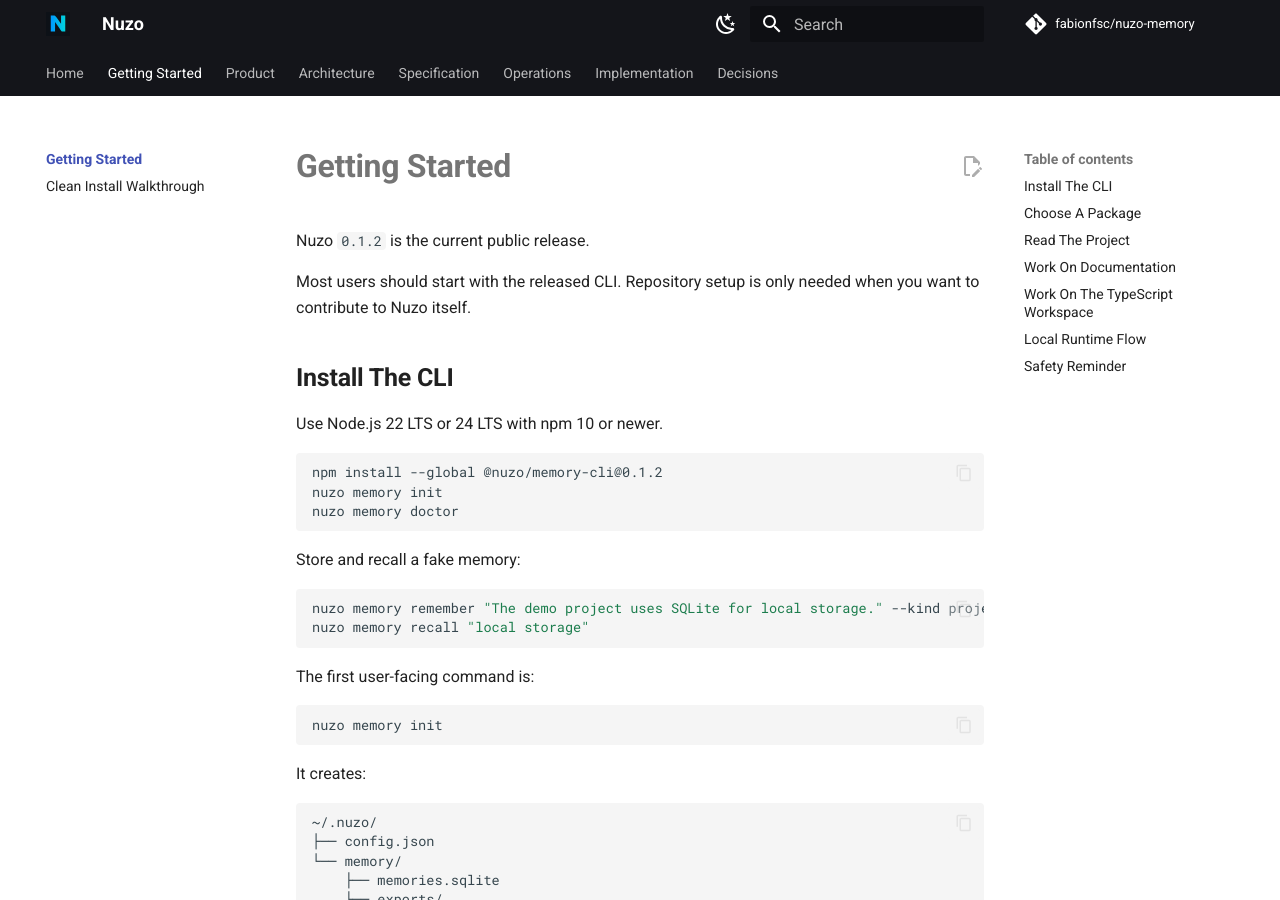
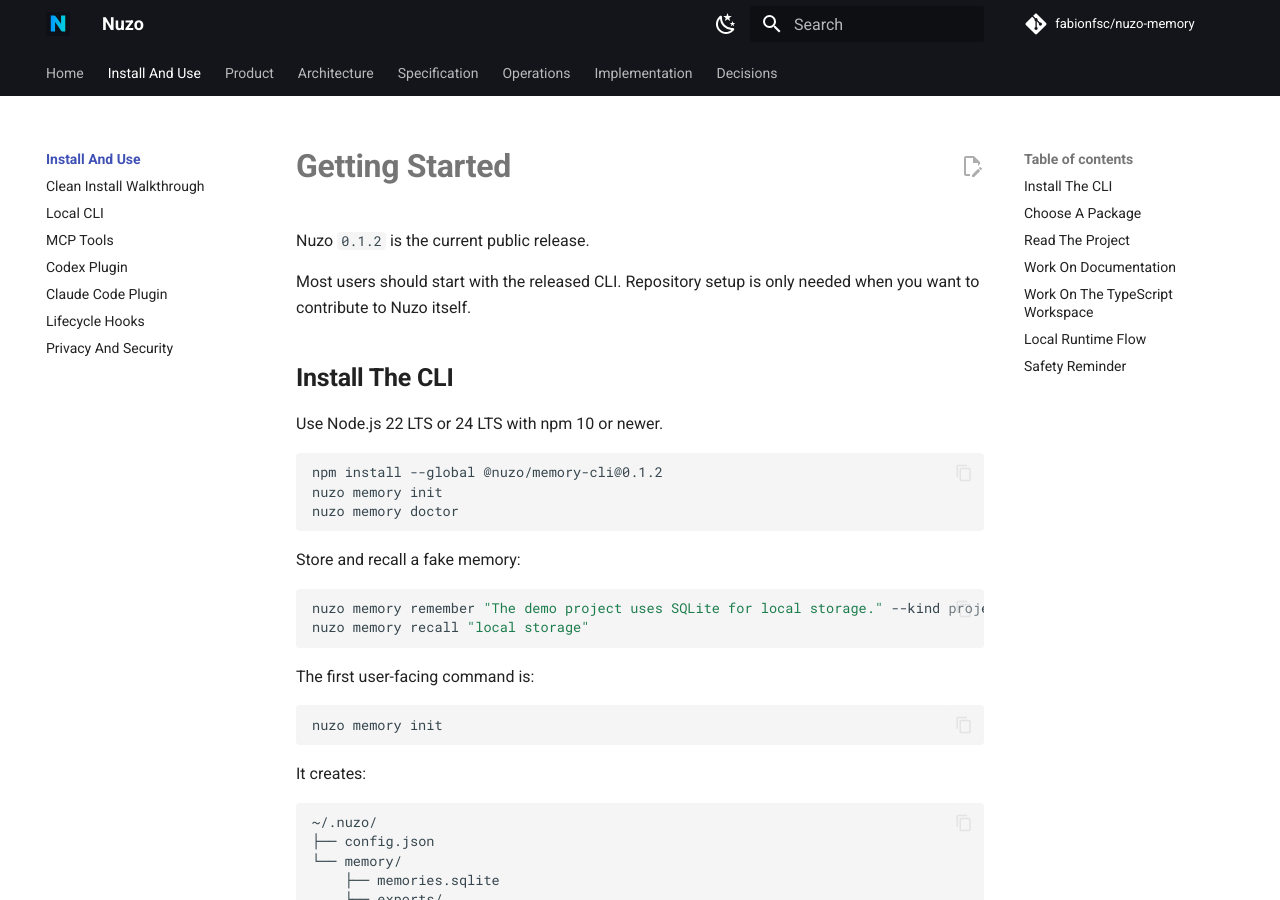
Before and after one commit to fabionfsc/nuzo-memory, an MkDocs documentation site: the page built from docs/getting-started/index.md, in a window 1280 px wide and 900 px high. Built offline with MkDocs 1.6.1 and Material for MkDocs 9.7.7, drawn with Linux system fonts in a browser that asks for light colours; comment, search, counter and statistics services are not loaded.

Commit message:
docs(site): prioritize install navigation

```diff
--- a/mkdocs.yml
+++ b/mkdocs.yml
@@ -71,9 +71,15 @@
 
 nav:
   - Home: index.md
-  - Getting Started:
+  - Install And Use:
       - Overview: getting-started/index.md
       - Clean Install Walkthrough: getting-started/clean-install.md
+      - Local CLI: operations/local-cli.md
+      - MCP Tools: spec/tools.md
+      - Codex Plugin: operations/codex-plugin.md
+      - Claude Code Plugin: operations/claude-code-plugin.md
+      - Lifecycle Hooks: operations/lifecycle-hooks.md
+      - Privacy And Security: operations/privacy-and-security.md
   - Product:
       - Vision: product/vision.md
       - Positioning: product/positioning.md
@@ -88,16 +94,10 @@
   - Specification:
       - Memory Model: spec/memory-model.md
       - Capture Suggestions: spec/capture-suggestions.md
-      - Tools: spec/tools.md
       - Init: spec/init.md
       - API Versioning: spec/api-versioning.md
   - Operations:
       - Roadmap: operations/roadmap.md
-      - Privacy And Security: operations/privacy-and-security.md
-      - Local CLI: operations/local-cli.md
-      - Codex Plugin: operations/codex-plugin.md
-      - Claude Code Plugin: operations/claude-code-plugin.md
-      - Lifecycle Hooks: operations/lifecycle-hooks.md
       - GitHub Pages: operations/github-pages.md
       - Issue Tracking: operations/issue-tracking.md
       - Specification-Driven Workflow: operations/spec-driven-workflow.md
```
Also changed, not shown: CHANGELOG.md (+2 -0 lines).
